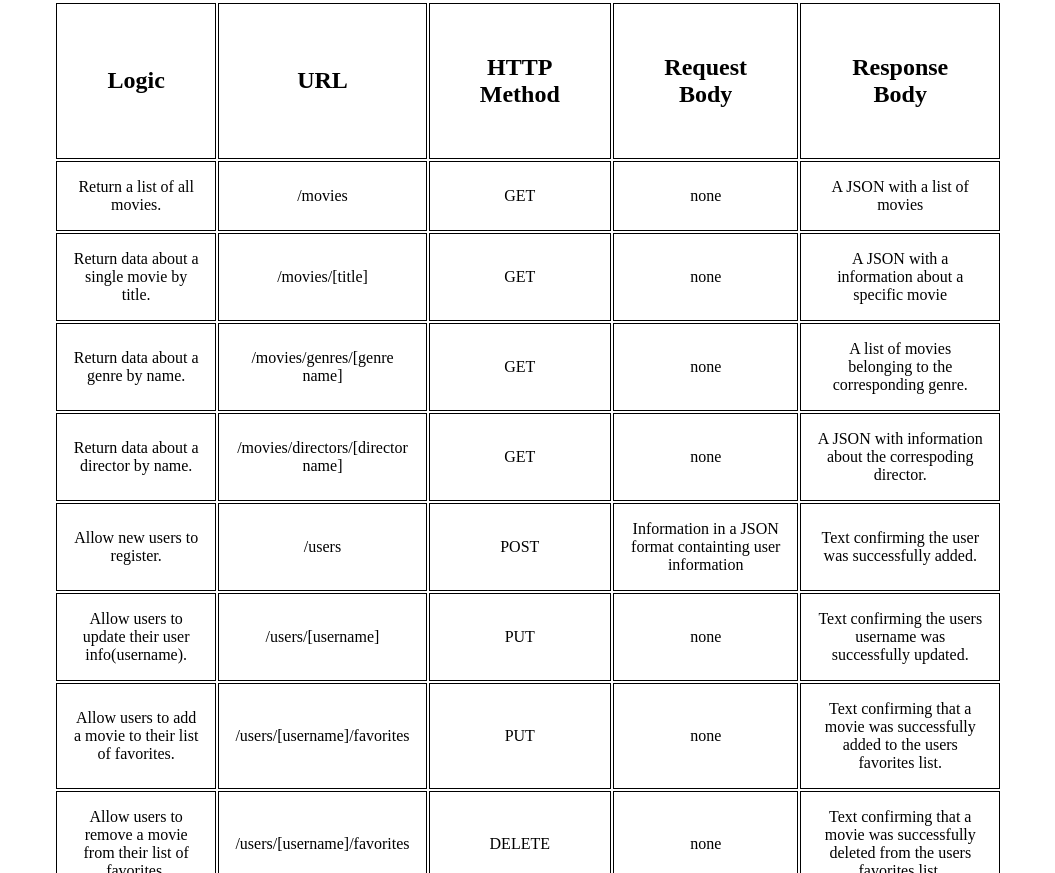
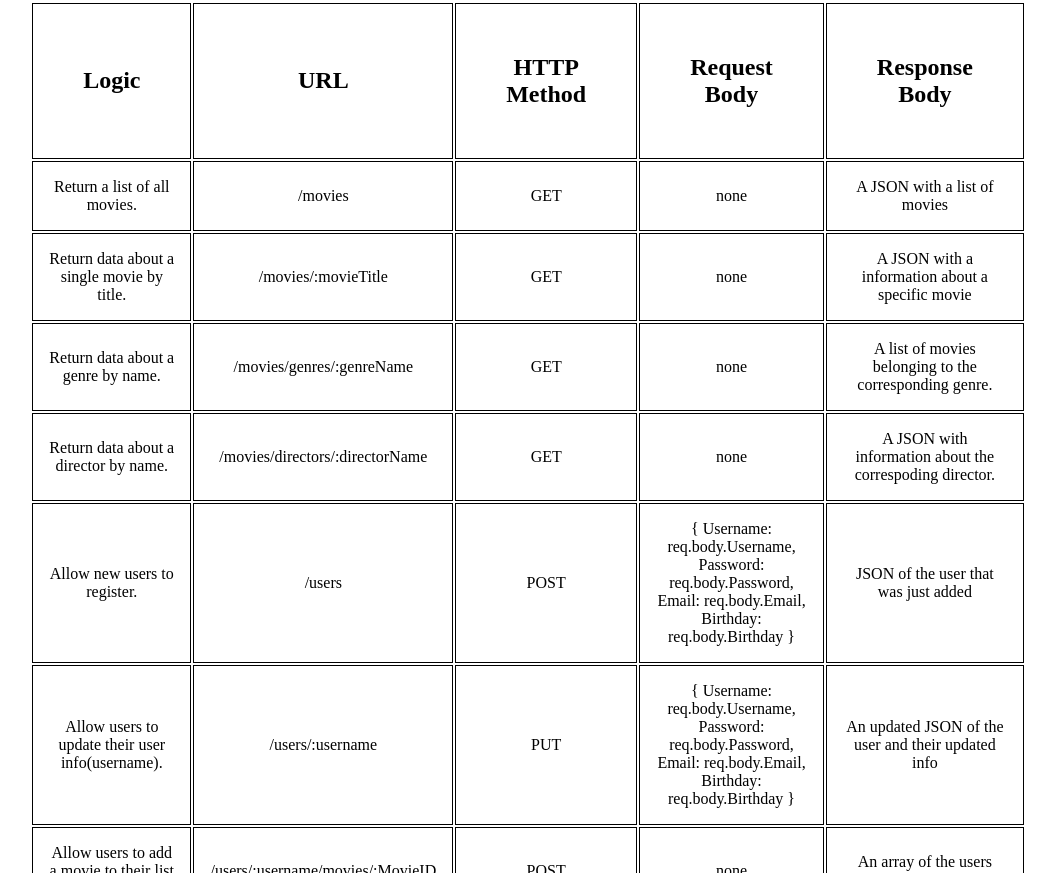
Before and after one commit to Arbietd21/movie-list-api, a website: page public/documentation.html in a window 1280 px wide. Shown: the part 79-952 px from the top of the page, without its empty margins (112-1167 px from the left). Drawn offline with Linux system fonts and the light colour scheme.

Commit message:
updated documentation.html

```diff
--- a/public/documentation.html
+++ b/public/documentation.html
@@ -27,21 +27,21 @@
         </tr>
         <tr>
             <td>Return data about a single movie by title.</td><!--Logic-->
-            <td>/movies/[title]</td><!--URL-->
+            <td>/movies/:movieTitle</td><!--URL-->
             <td>GET</td><!--Method-->
             <td>none</td><!--Body-->
             <td>A JSON with a information about a specific movie</td><!--Response-->
         </tr>
         <tr>
             <td>Return data about a genre by name.</td><!--Logic-->
-            <td>/movies/genres/[genre name]</td><!--URL-->
+            <td>/movies/genres/:genreName</td><!--URL-->
             <td>GET</td><!--Method-->
             <td>none</td><!--Body-->
             <td>A list of movies belonging to the corresponding genre.</td><!--Response-->
         </tr>
         <tr>
             <td>Return data about a director by name.</td><!--Logic-->
-            <td>/movies/directors/[director name]</td><!--URL-->
+            <td>/movies/directors/:directorName</td><!--URL-->
             <td>GET</td><!--Method-->
             <td>none</td><!--Body-->
             <td>A JSON with information about the correspoding director.</td><!--Response-->
@@ -50,33 +50,43 @@
             <td>Allow new users to register.</td><!--Logic-->
             <td>/users</td><!--URL-->
             <td>POST</td><!--Method-->
-            <td>Information in a JSON format containting user information</td><!--Body-->
-            <td>Text confirming the user was successfully added.</td><!--Response-->
+            <td>{
+                Username: req.body.Username,<br>
+                Password: req.body.Password,<br>
+                Email: req.body.Email,<br>
+                Birthday: req.body.Birthday
+            }</td><!--Body-->
+            <td>JSON of the user that was just added</td><!--Response-->
         </tr>
         <tr>
             <td>Allow users to update their user info(username).</td><!--Logic-->
-            <td>/users/[username]</td><!--URL-->
+            <td>/users/:username</td><!--URL-->
             <td>PUT</td><!--Method-->
-            <td>none</td><!--Body-->
-            <td>Text confirming the users username was successfully updated.</td><!--Response-->
+            <td>{
+                Username: req.body.Username,<br>
+                Password: req.body.Password,<br>
+                Email: req.body.Email,<br>
+                Birthday: req.body.Birthday
+            }</td><!--Body-->
+            <td>An updated JSON of the user and their updated info</td><!--Response-->
         </tr>
         <tr>
             <td>Allow users to add a movie to their list of favorites.</td><!--Logic-->
-            <td>/users/[username]/favorites</td><!--URL-->
-            <td>PUT</td><!--Method-->
+            <td>/users/:username/movies/:MovieID</td><!--URL-->
+            <td>POST</td><!--Method-->
             <td>none</td><!--Body-->
-            <td>Text confirming that a movie was successfully added to the users favorites list.</td><!--Response-->
+            <td>An array of the users favorite movies</td><!--Response-->
         </tr>
         <tr>
             <td>Allow users to remove a movie from their list of favorites.</td><!--Logic-->
-            <td>/users/[username]/favorites</td><!--URL-->
+            <td>/users/:username/movies/:MovieID</td><!--URL-->
             <td>DELETE</td><!--Method-->
             <td>none</td><!--Body-->
             <td>Text confirming that a movie was successfully deleted from the users favorites list.</td><!--Response-->
         </tr>
         <tr>
             <td>Allow an existing user to deregister.</td><!--Logic-->
-            <td>/users</td><!--URL-->
+            <td>/users/:username</td><!--URL-->
             <td>DELETE</td><!--Method-->
             <td>none</td><!--Body-->
             <td>Text confirming a user was successfully deregistered</td><!--Response-->
```
